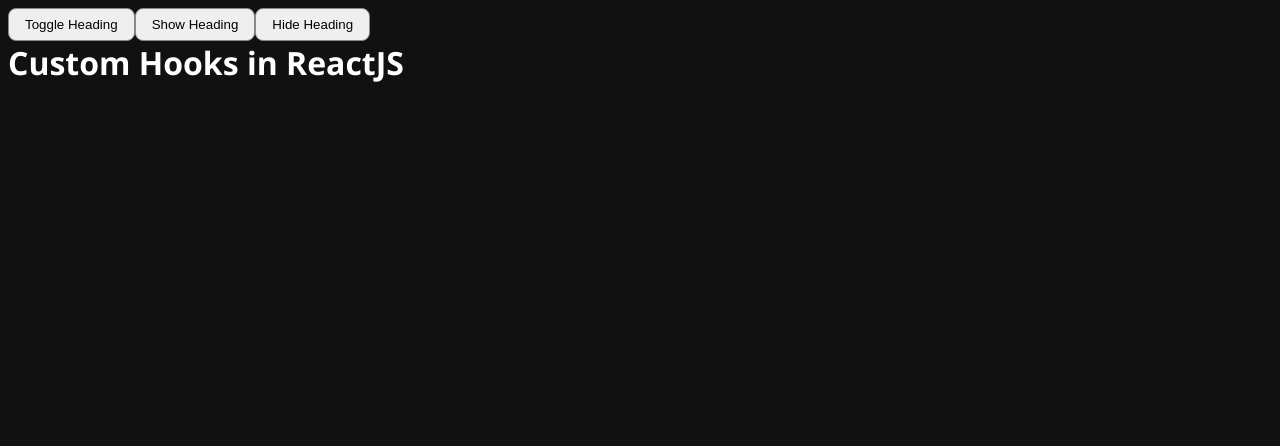
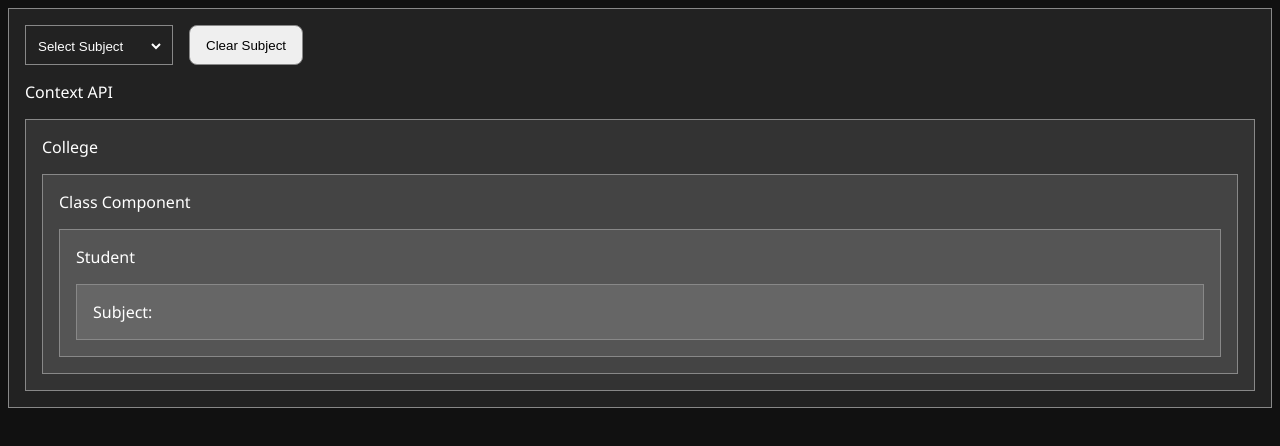
Before and after one commit to 0x-harsh/React-Tutorial---Code-Step-by-Step, a React app: page / in a window 1280 px wide. Shown: the top 446 px of the page. Built offline with nearby package versions, Linux system fonts and the light colour scheme; the HTML template or start-up script is replaced by a standard one.

Commit message:
Context API in ReactJS

```diff
--- /dev/null
+++ b/src/38 Context API/App.jsx
@@ -0,0 +1,30 @@
+import { useState } from 'react'
+import College from './College.jsx'
+import { SubjectContext } from './ContextData.jsx'
+
+const App = () => {
+    const [subject, setSubject] = useState()
+    return (
+        <div style={{ border: "1px solid #888", backgroundColor: "#222", padding: "1rem", }} className="flex flex-col gap">
+            <SubjectContext.Provider value={subject}>
+                <div className="flex gap">
+                    <div style={{ width: "fit-content", padding: "0.5rem", border: "1px solid #888" }}>
+                        <select value={subject} onChange={(event) => { setSubject(event.target.value) }}>
+                            <option value="">Select Subject</option>
+                            <option value="Mathematics">Mathematics</option>
+                            <option value="English">English</option>
+                            <option value="physics">Physics</option>
+                            <option value="Chemistry">Chemistry</option>
+                            <option value="Computer Science">Computer Science</option>
+                        </select>
+                    </div>
+                    <button onClick={() => { setSubject('') }}>Clear Subject</button>
+                </div>
+                Context API
+                <College />
+            </SubjectContext.Provider>
+        </div>
+    )
+}
+
+export default App
--- /dev/null
+++ b/src/38 Context API/ClassComponent.jsx
@@ -0,0 +1,12 @@
+import Student from "./Student"
+
+const ClassComponent = () => {
+    return (
+        <div style={{ border: "1px solid #888", backgroundColor: "#444", padding: "1rem", }} className="flex flex-col gap">
+            Class Component
+            <Student />
+        </div>
+    )
+}
+
+export default ClassComponent
--- /dev/null
+++ b/src/38 Context API/College.jsx
@@ -0,0 +1,12 @@
+import ClassComponent from "./ClassComponent"
+
+const College = () => {
+    return (
+        <div style={{ border: "1px solid #888", backgroundColor: "#333", padding: "1rem", }} className="flex flex-col gap">
+            College
+            <ClassComponent />
+        </div>
+    )
+}
+
+export default College
--- /dev/null
+++ b/src/38 Context API/ContextData.jsx
@@ -0,0 +1,3 @@
+import { createContext } from "react";
+
+export const SubjectContext = createContext("Maths")
--- /dev/null
+++ b/src/38 Context API/Student.jsx
@@ -0,0 +1,12 @@
+import Subject from "./Subject"
+
+const Student = () => {
+    return (
+        <div style={{ border: "1px solid #888", backgroundColor: "#555", padding: "1rem", }} className="flex flex-col gap">
+            Student
+            <Subject />
+        </div>
+    )
+}
+
+export default Student
--- /dev/null
+++ b/src/38 Context API/Subject.jsx
@@ -0,0 +1,13 @@
+import { useContext } from "react"
+import { SubjectContext } from "./ContextData"
+
+const Subject = () => {
+    const subject = useContext(SubjectContext)
+    return (
+        <div style={{ border: "1px solid #888", backgroundColor: "#666", padding: "1rem", textTransform: "capitalize" }} className="flex flex-col gap">
+            Subject: {subject}
+        </div>
+    )
+}
+
+export default Subject
--- a/src/main.jsx
+++ b/src/main.jsx
@@ -1,7 +1,7 @@
 import { StrictMode } from 'react'
 import { createRoot } from 'react-dom/client'
 import './index.css'
-import App from './37 Make Custom Hook/App.jsx'
+import App from './38 Context API/App.jsx'
 
 createRoot(document.getElementById('root')).render(
     <StrictMode>
```
Also changed, not shown: src/38 Context API/Notes.md (added, +7 -0 lines).
